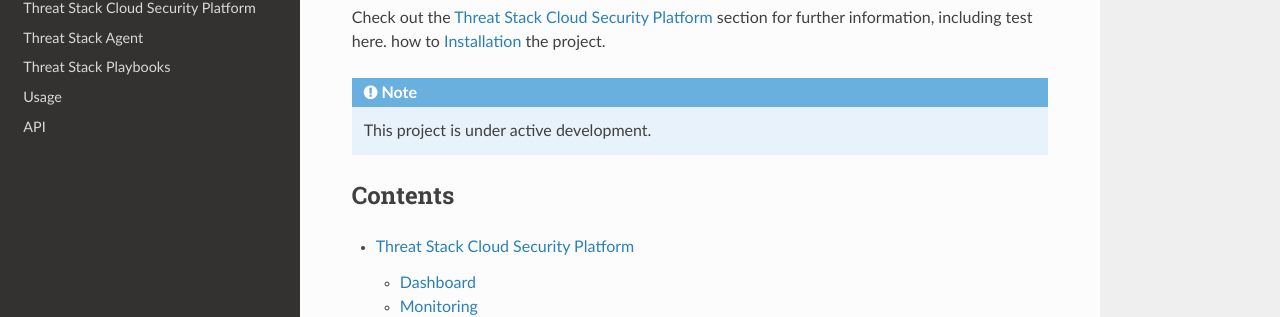
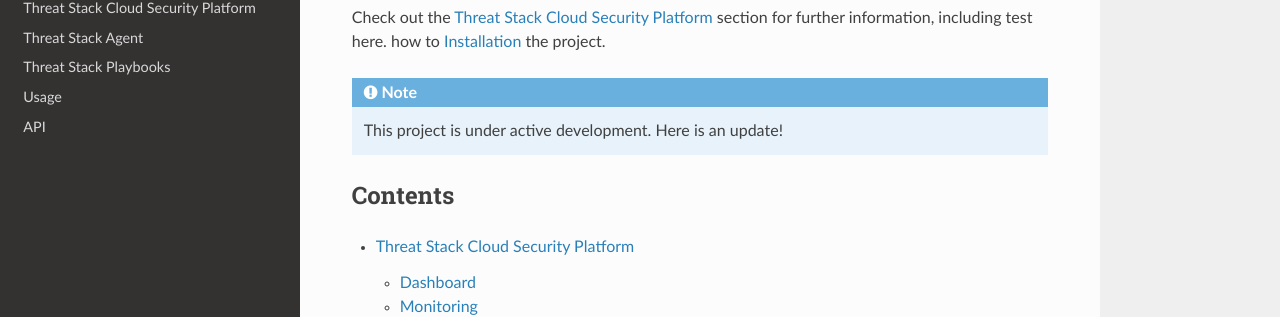
Before and after one commit to skrizzy16/rtdtest94, a Sphinx documentation site: the page built from docs/source/index.rst, in a window 1280 px wide and 900 px high, scrolled down 1046 px. Shown: the part 137-454 px from the top of the window. Built offline with Sphinx 7.4.7 and the Read the Docs theme 2.0.0, drawn with Linux system fonts in a browser that asks for light colours.

Commit message:
Update index.rst

```diff
--- a/docs/source/index.rst
+++ b/docs/source/index.rst
@@ -30,7 +30,7 @@ how to :ref:`installation` the project.
 
 .. note::
 
-   This project is under active development.
+   This project is under active development. Here is an update!
 
 Contents
 --------
```
